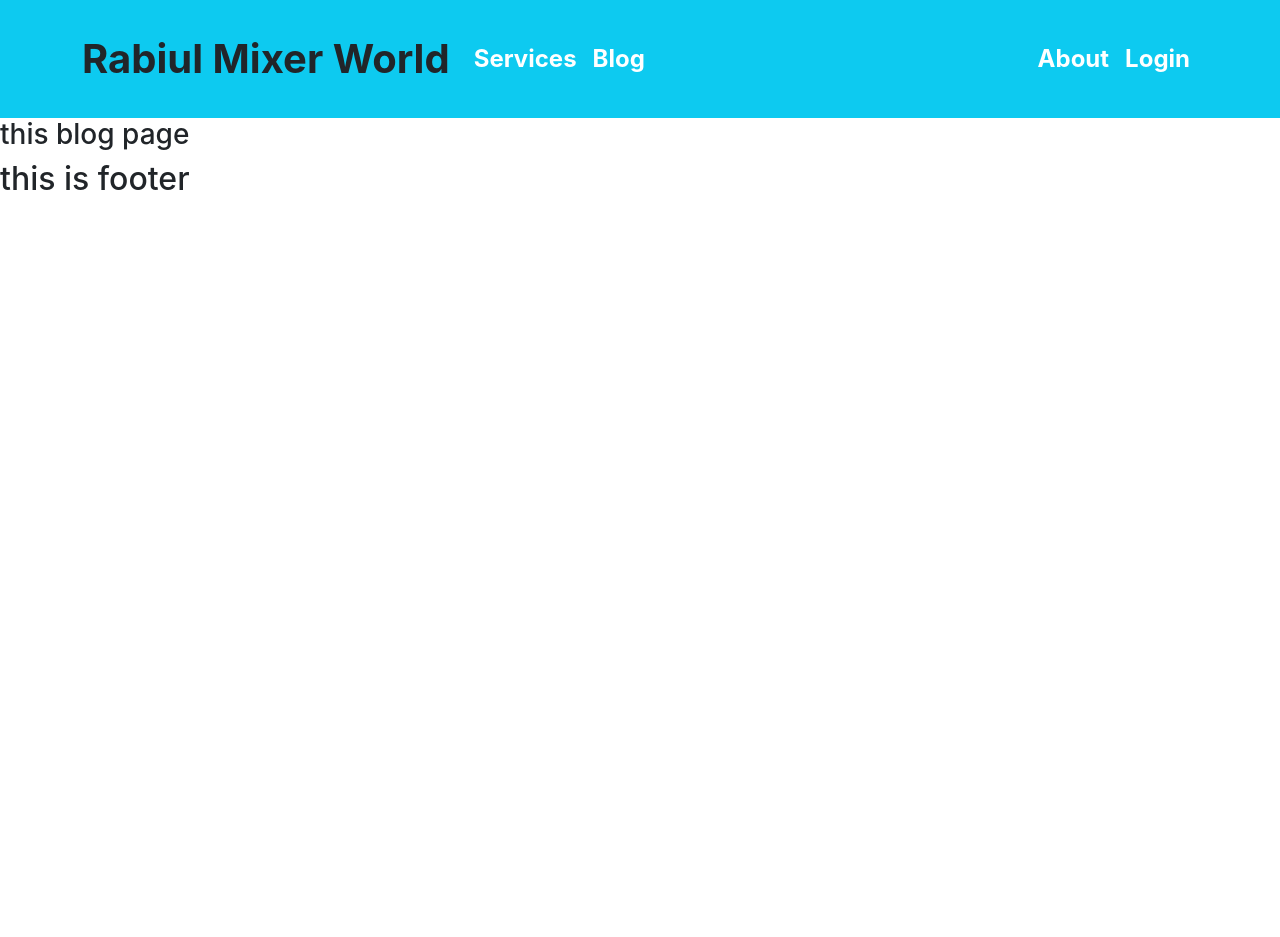
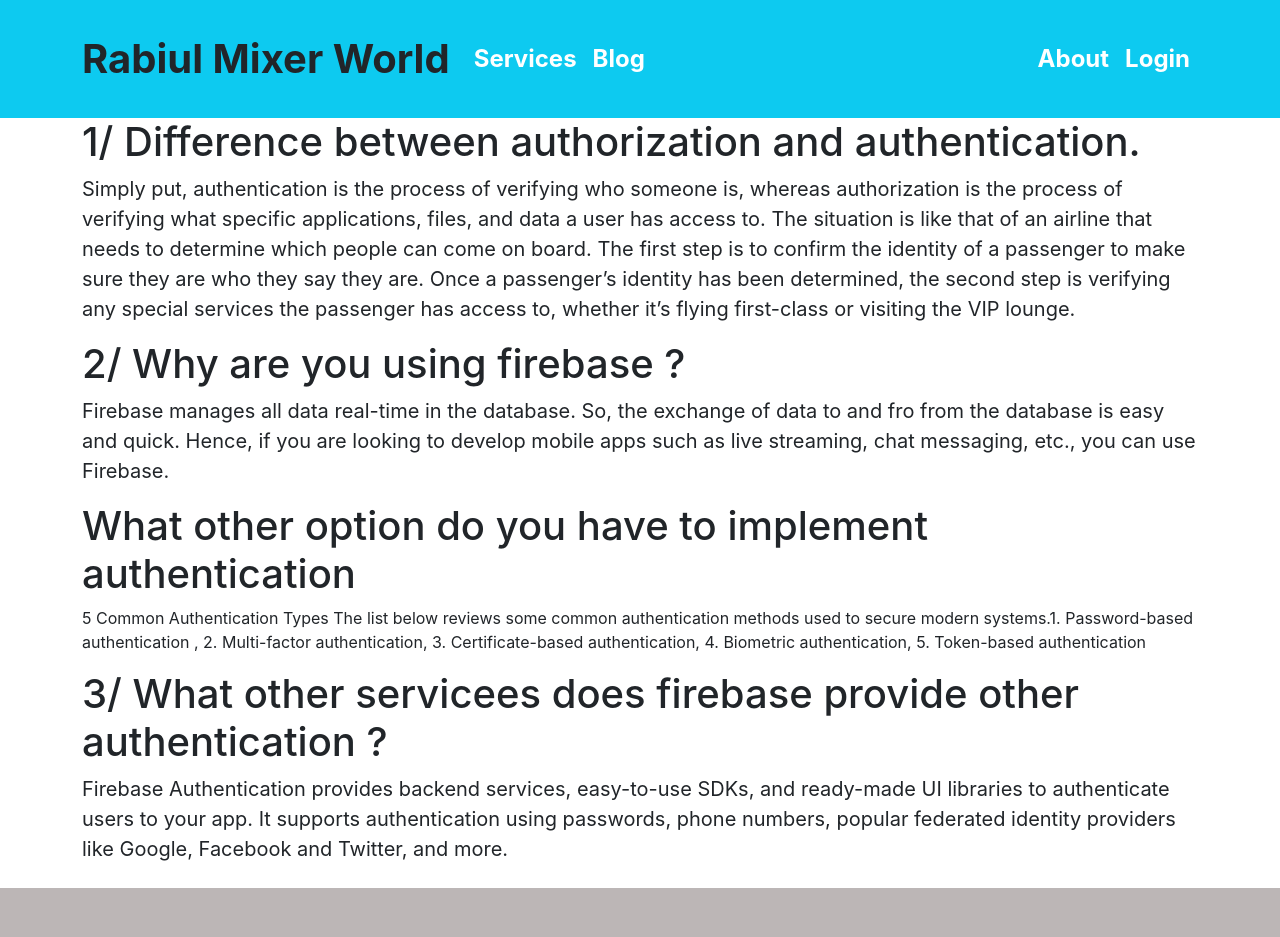
Before and after one commit to rabiulim/rabiul-mixer-world-A-10, a React (Create React App) app: page /blog in a window 1280 px wide. Shown: the top 937 px of the page. Before the commit the page ends 800 px from the top, so only its background shows below. Built offline with nearby package versions, Linux system fonts and the light colour scheme; no server answers.

Commit message:
footer and about page done

```diff
--- a/src/App.js
+++ b/src/App.js
@@ -1,4 +1,4 @@
-import logo from './logo.svg';
+
 import './App.css';
 import { Route, Routes } from 'react-router-dom';
 import Home from './Components/Home/Home';
--- a/src/Components/AboutMe/AboutMe.js
+++ b/src/Components/AboutMe/AboutMe.js
@@ -1,9 +1,14 @@
 import React from 'react';
-
+import aboutme from '../../images/aboutme.jpg'
 const AboutMe = () => {
     return (
-        <div>
-            <h3>This is me , rabiul islam</h3>
+        <div className='text-center'>
+            <div className=''>
+                <img height={'400px'} width={'300px'} src={aboutme} alt="" />
+            </div>
+            <p className='text-center fs-5'>
+                I am Rabiul Islam.I want to be Mern full Stack developer.My goal is become a full stack developer in 2022.I have set routine to achive my goal in 2022.My routine is first 6 months of 2022 ,I will done forn-end development. Front end development include HTML,CSS, Javascript and React Js. Already I have done HTML,CSS and Javascript.Now I am learning React js .React js almost complete.Then I will start learning node js, express js, mongodb.Insha Allah then I will be a full stack developer.Make dua for me to be a Mern Full-Stack developer.
+            </p>
         </div>
     );
 };
--- a/src/Components/Blog/Blog.js
+++ b/src/Components/Blog/Blog.js
@@ -2,8 +2,23 @@ import React from 'react';
 
 const Blog = () => {
     return (
-        <div>
-            <h3>this blog page </h3>
+        <div className='container'>
+            <div className="first-question">
+                <h1>1/ Difference between authorization and authentication.</h1>
+                <p className='fs-5'> Simply put, authentication is the process of verifying who someone is, whereas authorization is the process of verifying what specific applications, files, and data a user has access to. The situation is like that of an airline that needs to determine which people can come on board. The first step is to confirm the identity of a passenger to make sure they are who they say they are. Once a passenger’s identity has been determined, the second step is verifying any special services the passenger has access to, whether it’s flying first-class or visiting the VIP lounge.</p>
+            </div>
+            <div className="secound-question">
+                <h1>2/ Why are you using firebase ?</h1>
+                <p className='fs-5'>Firebase manages all data real-time in the database. So, the exchange of data to and fro from the database is easy and quick. Hence, if you are looking to develop mobile apps such as live streaming, chat messaging, etc., you can use Firebase.</p>
+
+                <h1>What other option do you have to implement authentication</h1>
+                <p>5 Common Authentication Types The list below reviews some common authentication methods used to secure modern systems.1. Password-based authentication , 2. Multi-factor authentication, 3. Certificate-based authentication, 4. Biometric authentication, 5. Token-based authentication</p>
+            </div>
+            <div className="thard-question">
+                <h1 >3/ What other servicees does firebase provide other authentication ?</h1>
+                <p className='fs-5'>Firebase Authentication provides backend services, easy-to-use SDKs, and ready-made UI libraries to authenticate users to your app. It supports authentication using passwords, phone numbers, popular federated identity providers like Google, Facebook and Twitter, and more.</p>
+            </div>
+
         </div>
     );
 };
--- /dev/null
+++ b/src/Components/Footer/Footer.css
@@ -0,0 +1,4 @@
+.footer-container {
+    height: 200px;
+    background-color: rgb(188, 182, 182);
+}
--- a/src/Components/Footer/Footer.js
+++ b/src/Components/Footer/Footer.js
@@ -1,9 +1,17 @@
 import React from 'react';
+import './Footer.css'
 
 const Footer = () => {
     return (
-        <div>
-            <h2>this is footer</h2>
+        <div className='footer-container mt-4'>
+            <footer >
+                <div className='text-center'>
+                    <p className='fs-4 pt-5 fw-bolder'>Copyright © 2022 || Narayanjong, Bangladesh</p>
+                    <p className="text-white fs-5"><small>All Rights Reserved.</small></p>
+                </div>
+
+            </footer>
+
         </div>
     );
 };
--- a/src/Components/Login/Login.js
+++ b/src/Components/Login/Login.js
@@ -74,8 +74,8 @@ const Login = () => {
                 </Button>
             </Form>
             {errorElement}
-            <p className='mx-auto w-75'>New to Genius Car? <Link to="/signup" className='text-danger pe-auto text-decoration-none' onClick={navigateSignUp}>Please Register</Link> </p>
-            <p className='mx-auto w-75'>Forgot Password? <Link to="/register" className='text-danger pe-auto text-decoration-none' onClick={resetPassword}>Reset Password</Link> </p>
+            <p className='mx-auto w-75 text-white'>New to Genius Car? <Link to="/signup" className='text-white fw-bolder pe-auto text-decoration-none' onClick={navigateSignUp}>Please Register</Link> </p>
+            <p className='mx-auto w-75 fw-bold text-white'>Forgot Password? <Link to="/register" className='text-white pe-auto text-decoration-none' onClick={resetPassword}>Reset Password</Link> </p>
             <OtherSignIn></OtherSignIn>
         </div>
     );
--- a/src/Components/ServiceInfo/ServiceInfo.js
+++ b/src/Components/ServiceInfo/ServiceInfo.js
@@ -1,8 +1,7 @@
 import React from 'react';
 import { Link, useParams } from 'react-router-dom';
 
-const ServiceInfo = (props) => {
-    console.log(props)
+const ServiceInfo = () => {
     const { serviceID } = useParams();
     return (
         <div>
```
Also changed, not shown: src/images/aboutme.jpg (added).
